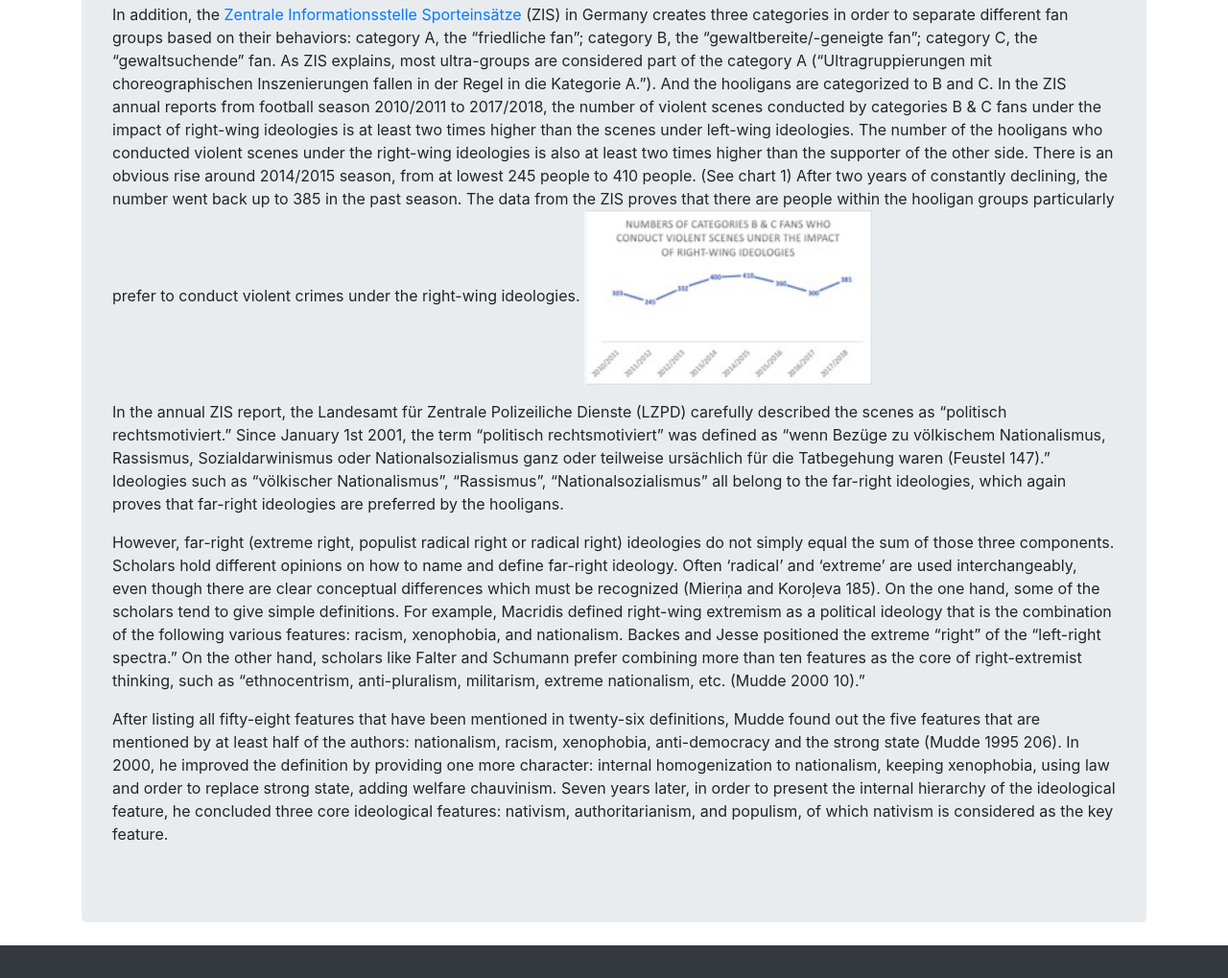
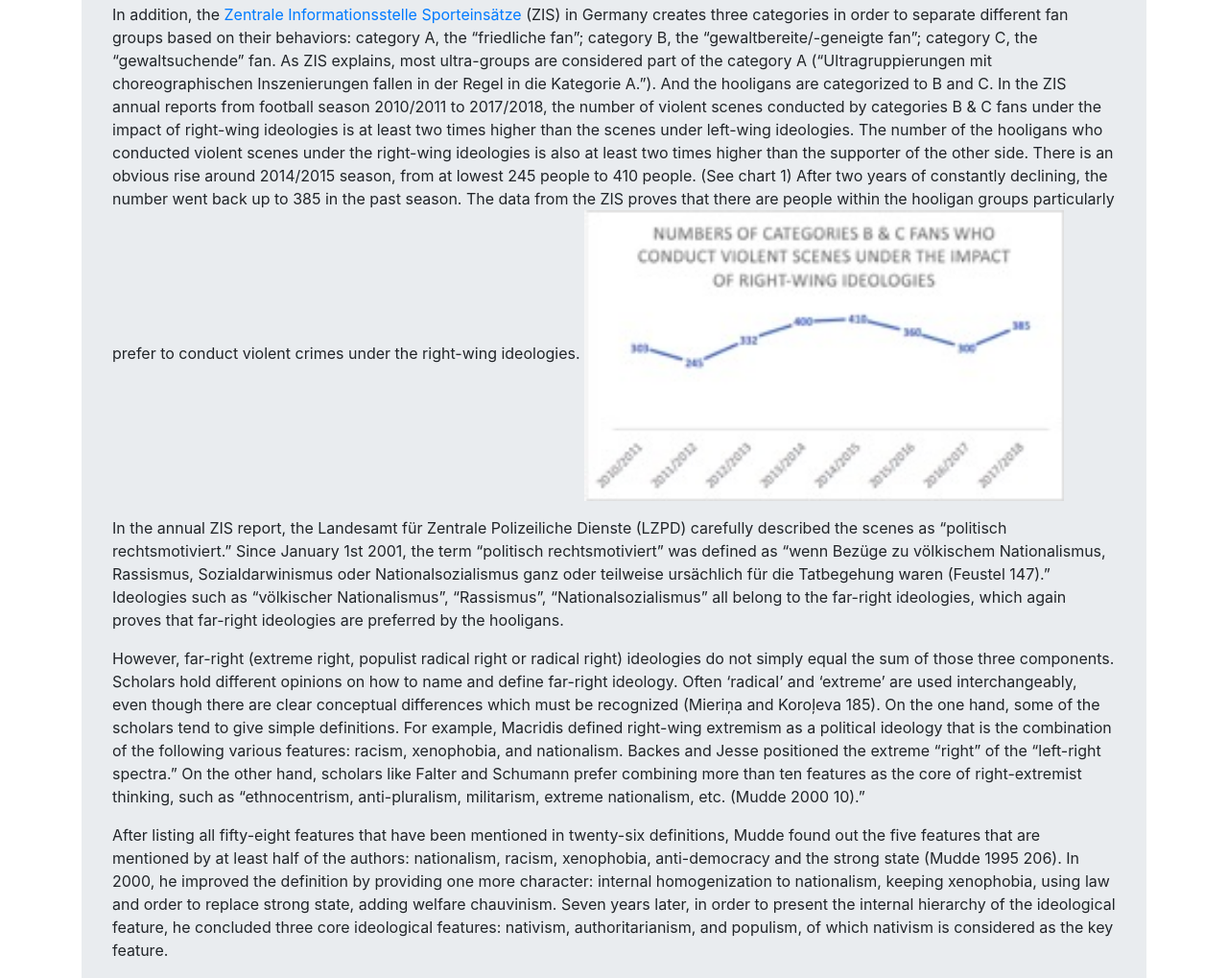
Before and after one commit to koutiany/chi1, a website: page regional.html in a window 1280 px wide. Shown: the part 1280-2299 px from the top of the page at 96% size. Drawn offline with Linux system fonts and the light colour scheme.

Commit message:
Update regional.html

```diff
--- a/regional.html
+++ b/regional.html
@@ -68,7 +68,7 @@ or even a sport itself (Leeson et al.). In 2017, Deutsche Welle published a shor
 </p>
 <p>
   In addition, the <a href="https://polizei.nrw/artikel/zentrale-informationsstelle-sporteinsaetze">Zentrale Informationsstelle Sporteinsätze </a> (ZIS) in Germany creates three categories in order to separate different fan groups based on their behaviors: category A, the “friedliche fan”; category B, the “gewaltbereite/-geneigte fan”; category C, the “gewaltsuchende” fan. As ZIS explains, most ultra-groups are considered part of the category A (“Ultragruppierungen mit choreographischen Inszenierungen fallen in der Regel in die Kategorie A.”). And the hooligans are categorized to B and C. In the ZIS annual reports from football season 2010/2011 to 2017/2018, the number of violent scenes conducted by categories B & C fans under the impact of right-wing ideologies is at least two times higher than the scenes under left-wing ideologies. The number of the hooligans who conducted violent scenes under the right-wing ideologies is also at least two times higher than the supporter of the other side. There is an obvious rise around 2014/2015 season, from at lowest 245 people to 410 people. (See chart 1) After two years of constantly declining, the number went back up to 385 in the past season. The data from the ZIS proves that there are people within the hooligan groups particularly prefer to conduct violent crimes under the right-wing ideologies.
-<img src="image/ZID1.jpg" class="img-fluid" width="300" height="600" alt="ZID1">
+<img src="image/ZID1.jpg" class="img-fluid" width="500" height="700" alt="ZID1">
 </p>
 <p>
   In the annual ZIS report, the Landesamt für Zentrale Polizeiliche Dienste (LZPD) carefully described the scenes as “politisch rechtsmotiviert.” Since January 1st 2001, the term
```
